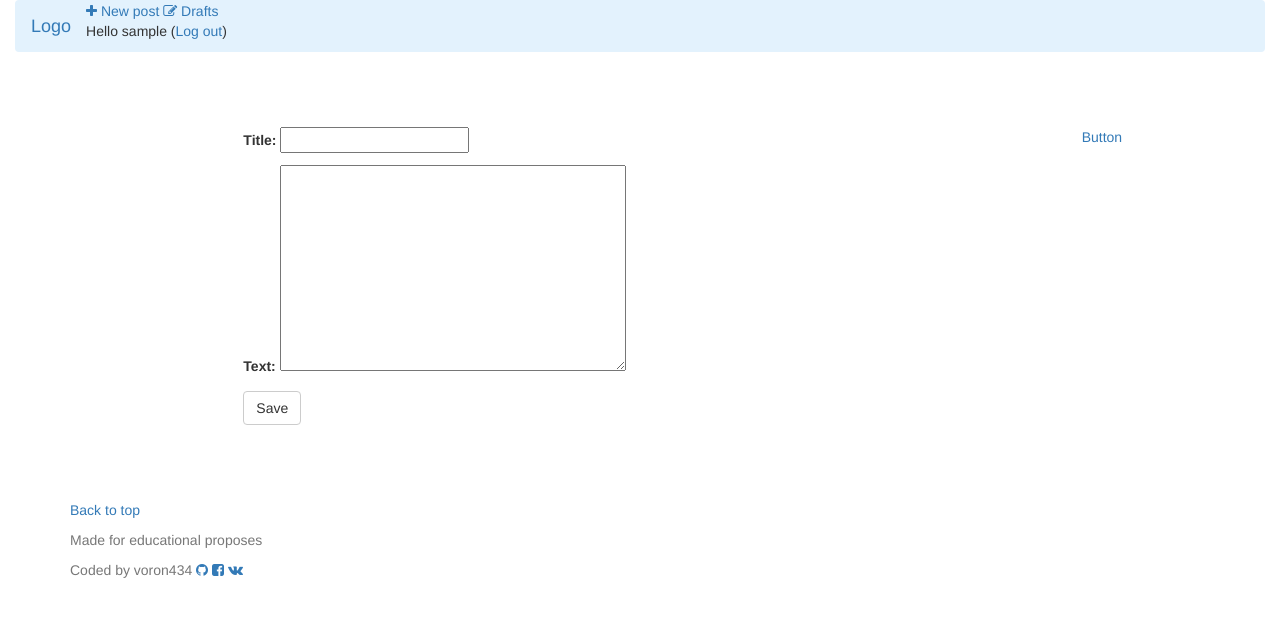
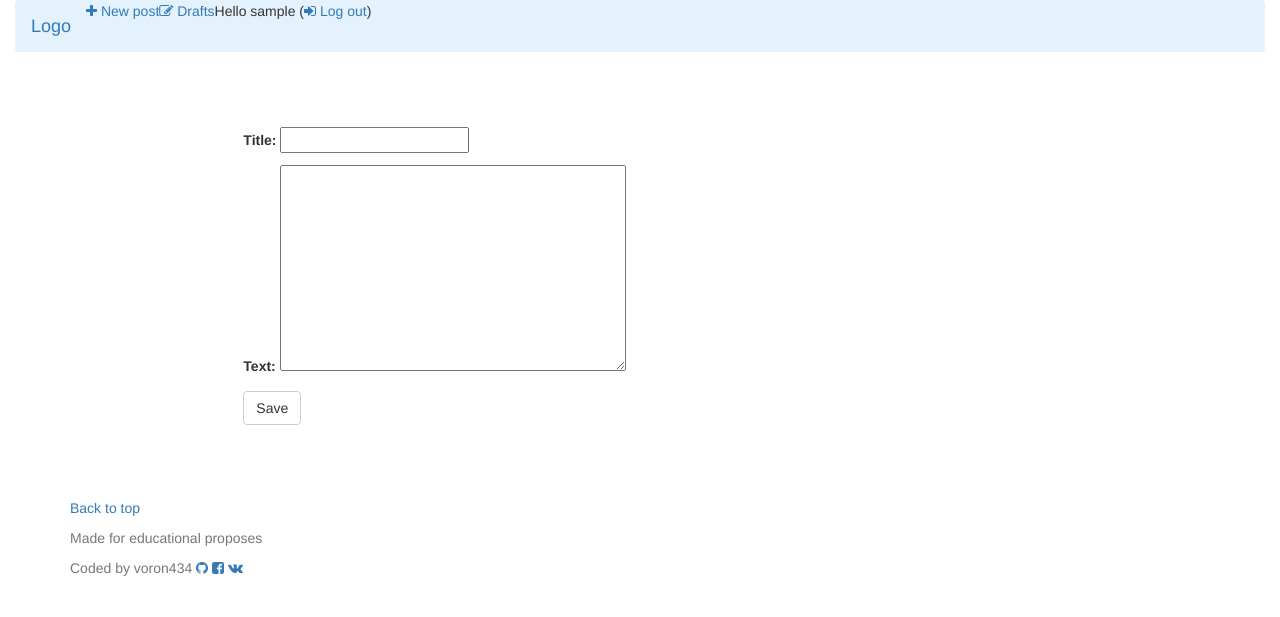
Before and after one commit to voron434/online_blog, a Django app: page /post/new/ in a window 1280 px wide. Shown: the top 617 px of the page. Run offline with Django 3.2, Linux system fonts and the light colour scheme; the visitor is signed in with stand-in values (Sample User, id 1); some libraries are stand-ins or nearby versions.

Commit message:
Hide buttons for non-superusers

```diff
--- a/core/templates/core/base.html
+++ b/core/templates/core/base.html
@@ -24,10 +24,14 @@
             </div>
           </div>
           <div class="col-sm-2 right-block">
-            <a class="nav-link" href="#"> Button</a>
+            {% if user.is_seperuser %}
+            <a class="nav-link" href="admin"> Admin page</a>
+            {% endif %}
           </div>
         </div>
-        {% include "core/footer.html" %}
+        <div class="container-fluid">
+          {% include "core/footer.html" %}
+        </div>
       </div>
     </div>
   </body>
--- a/core/templates/core/navbar.html
+++ b/core/templates/core/navbar.html
@@ -1,10 +1,13 @@
 <nav class="navbar fixed-top navbar-light" style="background-color: #e3f2fd;">
-  <a class="navbar-brand" href="/">Logo</a>
-  {% if user.is_authenticated %}
-    <a class="nav-link" href="{% url 'post_new' %}"><i class="fa fa-plus" aria-hidden="true"></i> New post</a>
-    <a class="nav-link" href="{% url 'post_draft_list' %}"><i class="fa fa-pencil-square-o" aria-hidden="true"></i> Drafts</a>
-    <p class="top-menu">Hello {{ user.username }} (<a href="{% url 'logout' %}">Log out</a>)</p>
+	<a class="navbar-brand" href="/">Logo</a>
+	{% if user.is_authenticated %}
+		{% if user.is_superuser %}
+			<a class="link" style="float: left;" href="{% url 'post_new' %}"><i class="fa fa-plus" aria-hidden="true"></i> New post</a>
+			<a class="link" style="float: left;" href="{% url 'post_draft_list' %}"><i class="fa fa-pencil-square-o" aria-hidden="true"></i> Drafts</a>
+    	{% endif %}
+    <p class="top-menu">Hello {{ user.username }} (<a href="{% url 'logout' %}"><i class="fa fa-sign-in" aria-hidden="true"></i> Log out</a>)</p>
 	{% else %}
     	<a href="{% url 'login' %}" class="top-menu"><i class="fa fa-lock" aria-hidden="true"></i> Log In</a>
+      <a href="{% url 'signup' %}" class="top-menu"><i class="fa fa-user-plus" aria-hidden="true"></i> Sign Up</a>
 	{% endif %}
 </nav>
```
Also changed, not shown: blog/templates/blog/post_detail.html (+5 -3 lines), blog/templates/registration/login.html (deleted, +0 -24 lines).
